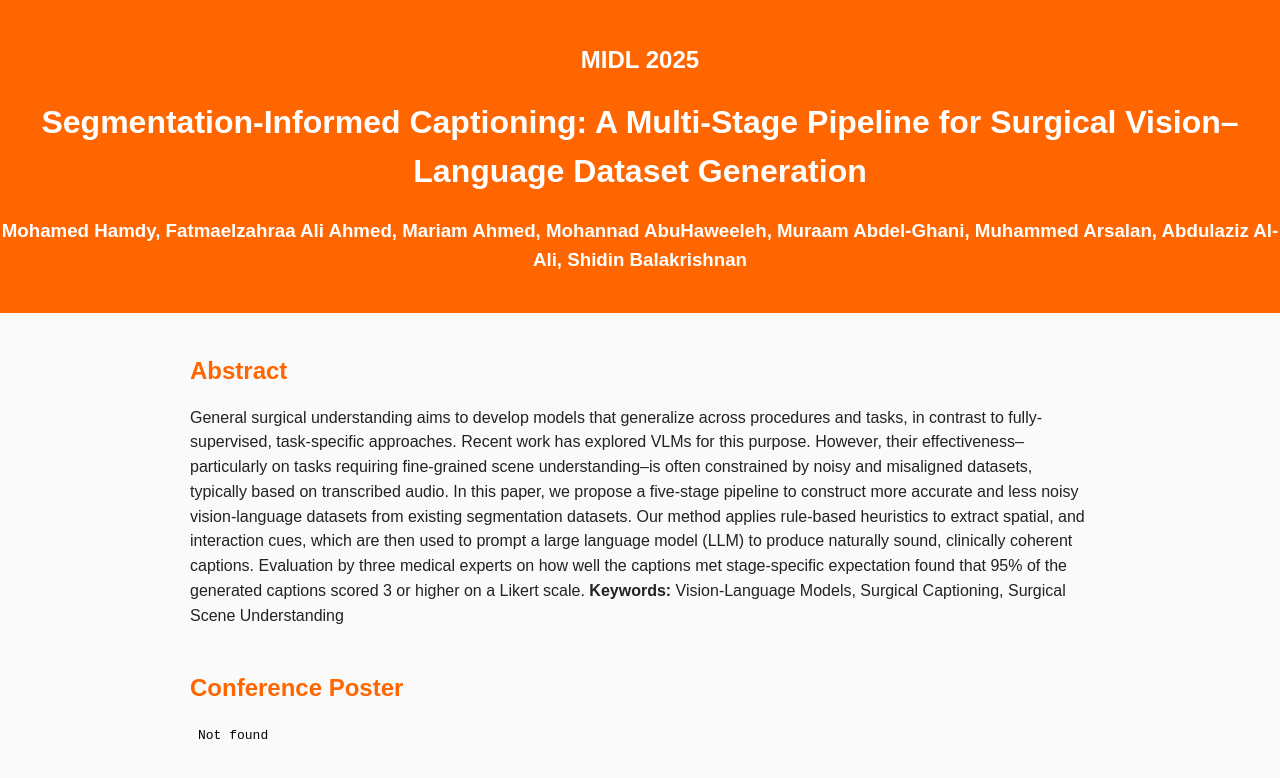
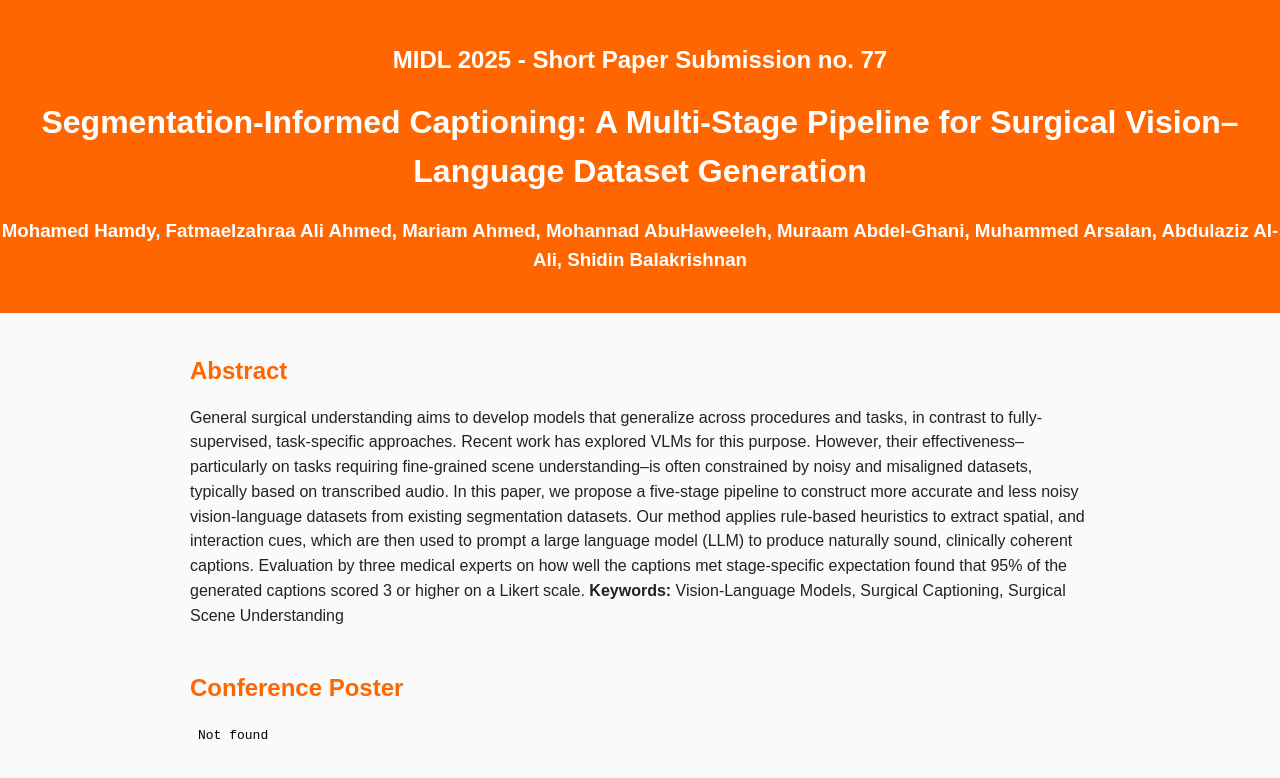
Before and after one commit to shb2013/MIDL-2025, a plain HTML site: page index.html in a window 1280 px wide. Shown: the top 778 px of the page. Drawn offline with Linux system fonts and the light colour scheme.

Commit message:
Update index.html

```diff
--- a/index.html
+++ b/index.html
@@ -45,7 +45,7 @@
 <body>
 
 <header>
-   <h2>MIDL 2025</h2>
+  <h2>MIDL 2025 - Short Paper Submission no. 77</h2>
   <h1>Segmentation‑Informed Captioning: A Multi‑Stage Pipeline for Surgical Vision–Language Dataset Generation</h1>
   <h3>Mohamed Hamdy, Fatmaelzahraa Ali Ahmed, Mariam Ahmed, Mohannad AbuHaweeleh, Muraam Abdel-Ghani, Muhammed Arsalan, Abdulaziz Al-Ali, Shidin Balakrishnan </h3>
 </header>
```
